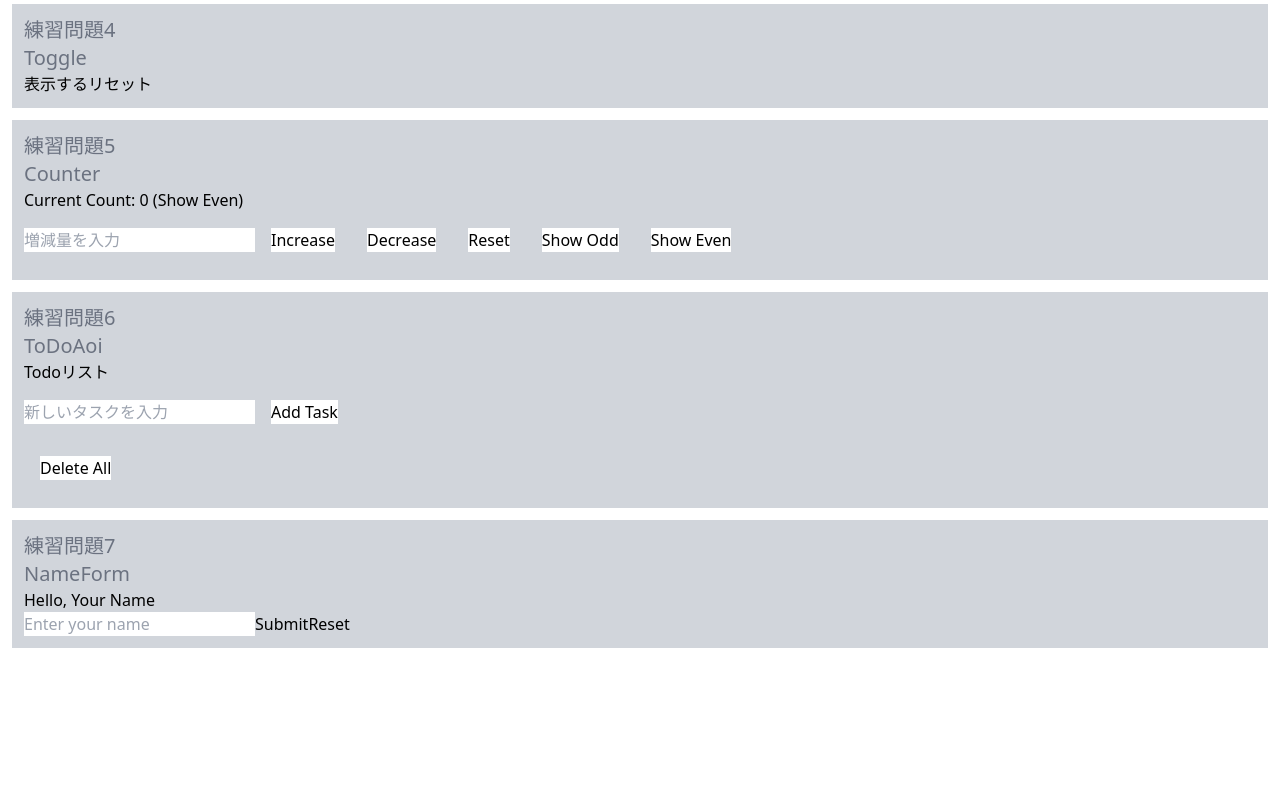
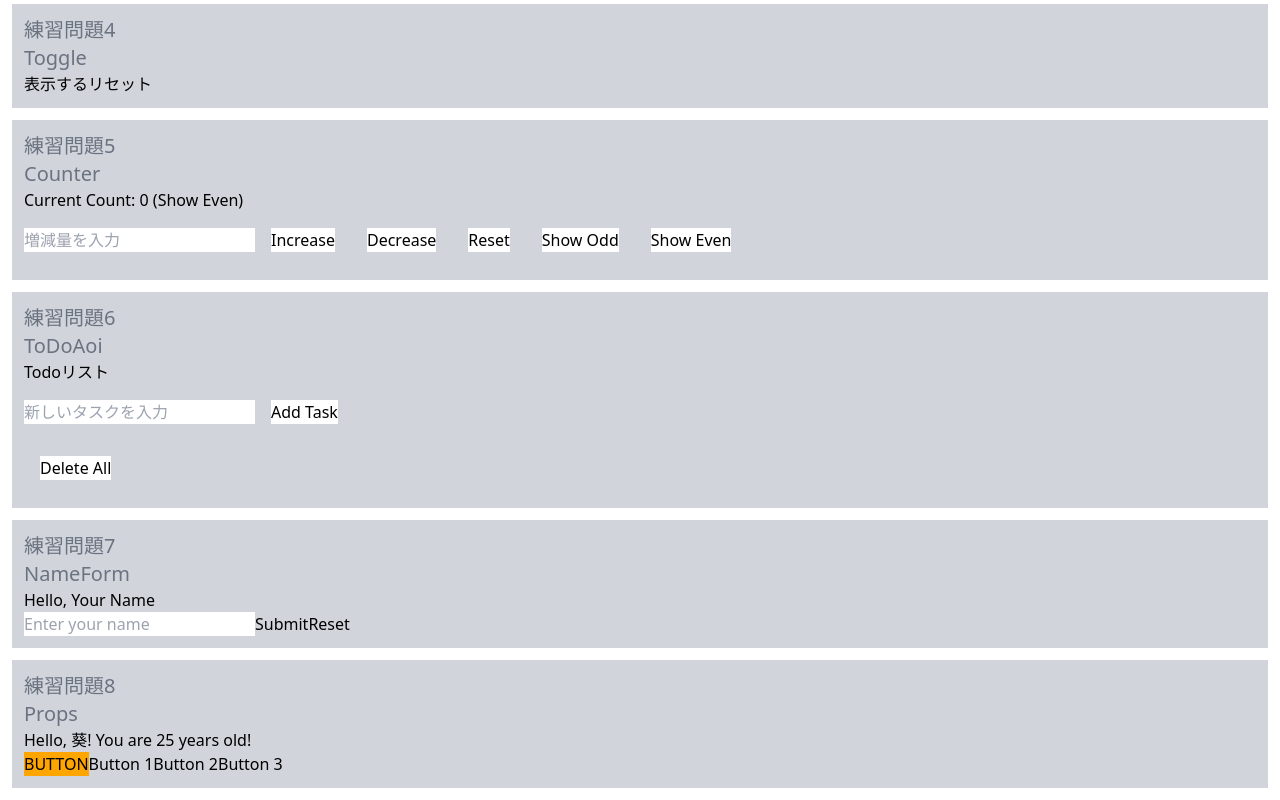
Before and after one commit to iwasawarenji954/practice, a Next.js app: page / in a window 1280 px wide. Shown: the part 518-1318 px from the top of the page. Before the commit the page ends 1178 px from the top, so only its background shows below. Built offline with nearby package versions, Linux system fonts and the light colour scheme.

Commit message:
update: Propsの勉強

```diff
--- a/app/page.tsx
+++ b/app/page.tsx
@@ -7,6 +7,7 @@ import ToggleApp from "@/components/Toggle";
 import Counter from '@/components/Counter';
 import Todo from '@/components/TodoAoi';
 import NameForm from '@/components/form';
+import PropsApp from '@/components/Props';
 
 export default function Home() {
   return (
@@ -63,6 +64,13 @@ export default function Home() {
         </div>
         <NameForm />
       </section>
+      <section className="bg-gray-300 p-3 m-3">
+        <div className="text-gray-500 text-xl">
+          <p>練習問題8</p>
+          <p>Props</p>
+        </div>
+        <PropsApp />
+      </section>
     </div>
   )
 }
--- /dev/null
+++ b/components/Props.tsx
@@ -0,0 +1,53 @@
+'use client';
+
+import React, { useState } from "react";
+
+//子コンポーネント
+function Greeting(props: {name: string, age: number}) {
+    return <h1>Hello, {props.name}! You are {props.age} years old!</h1>;
+}
+
+function ColorButton(props: {bgcolor: string}) {
+    return (
+        <button style={{ backgroundColor: props.bgcolor}}>
+            BUTTON
+        </button>
+    )
+}
+
+function WhichButton(props: { number: string, onClick: () => void }) {
+    return (
+        <button onClick={props.onClick}>
+            Button {props.number}
+        </button>
+    );
+}
+
+//親コンポーネント
+function PropsApp() {
+    const [clickedButton, setClickedButton] = useState('');
+
+    const handleClick = (buttonNumber: string) => {
+        setClickedButton(`Button ${buttonNumber} was clicked.`);
+    };
+
+    return (
+        <div>
+            <Greeting
+                name = "葵"
+                age = {25}
+            />
+            <ColorButton
+                bgcolor="orange"
+            />
+            <WhichButton number="1" onClick={() => handleClick("1")} />
+            <WhichButton number="2" onClick={() => handleClick("2")} />
+            <WhichButton number="3" onClick={() => handleClick("3")} />
+
+            {/* どのボタンがクリックされたか表示 */}
+            {clickedButton && <p>{clickedButton}</p>}
+        </div>
+    );
+}
+
+export default PropsApp;
```
